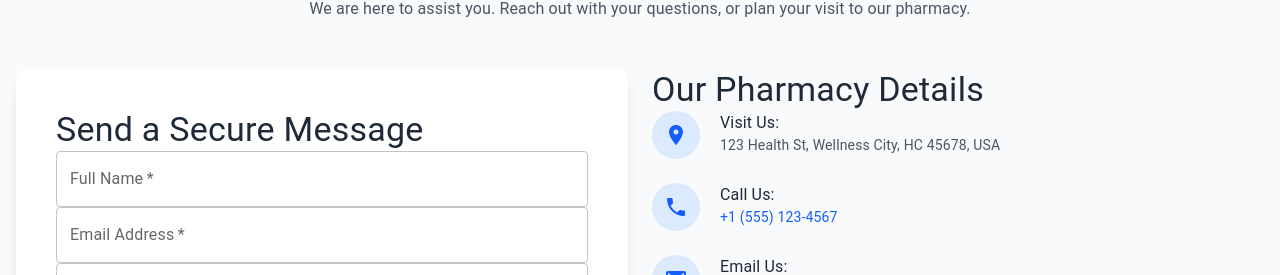
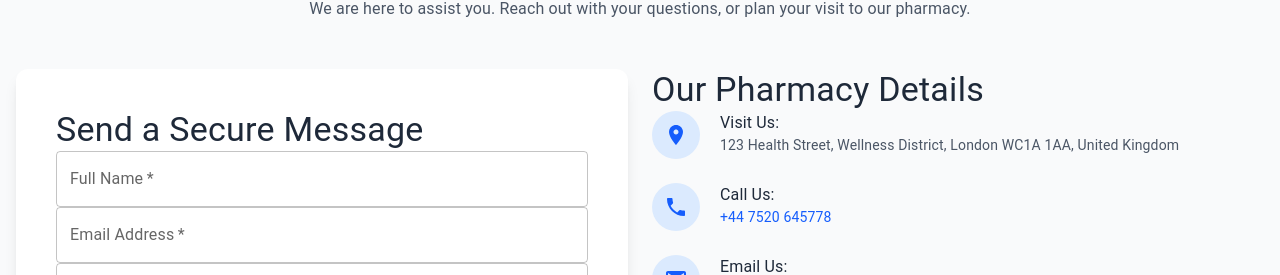
Before and after one commit to sania924/PharmaFind, a Next.js app: page / in a window 1280 px wide. Shown: the part 2411-2686 px from the top of the page. Built offline with nearby package versions, Linux system fonts and the light colour scheme.

Commit message:
update number and mao

```diff
--- a/app/layout/ContactSection.tsx
+++ b/app/layout/ContactSection.tsx
@@ -135,7 +135,7 @@ export default function ContactSection() {
                     Visit Us:
                   </Typography>
                   <Typography variant="body2" className="text-gray-600">
-                    123 Health St, Wellness City, HC 45678, USA
+                   123 Health Street, Wellness District, London WC1A 1AA, United Kingdom
                   </Typography>
                 </Box>
               </Box>
@@ -151,7 +151,7 @@ export default function ContactSection() {
                   </Typography>
                   <Typography variant="body2" className="text-gray-600">
                     <a href="tel:+15551234567" className="text-blue-600 hover:underline">
-                      +1 (555) 123-4567
+                     +44 7520 645778
                     </a>
                   </Typography>
                 </Box>
@@ -196,13 +196,14 @@ export default function ContactSection() {
 <Box className="rounded-xl overflow-hidden shadow-lg h-96">
   <iframe
     title="Google Maps Location of PharmaSleek"
-                src="https://www.google.com/maps/embed?pb=!1m18!1m12!1m3!1d3022.2199008396003!2d-73.98513088459314!3d40.75048187932787!2m3!1f0!2f0!3f0!3m2!1i1024!2i768!4f13.1!3m3!1m2!1s0x89c259015532470d%3A0x5c6f395012f052a0!2sTimes%20Square!5e0!3m2!1sen!2sus!4v1620056789012!5m2!1sen!2sus"
+    src="https://www.google.com/maps?q=123+Health+Street,+Wellness+District,+London+WC1A+1AA,+United+Kingdom&output=embed"
     className="w-full h-full border-0"
     allowFullScreen
     loading="lazy"
     referrerPolicy="no-referrer-when-downgrade"
   />
 </Box>
+
           </Box>
         </Box>
       </Box>
```
Lines whose indentation alone changed are shown as unchanged.
